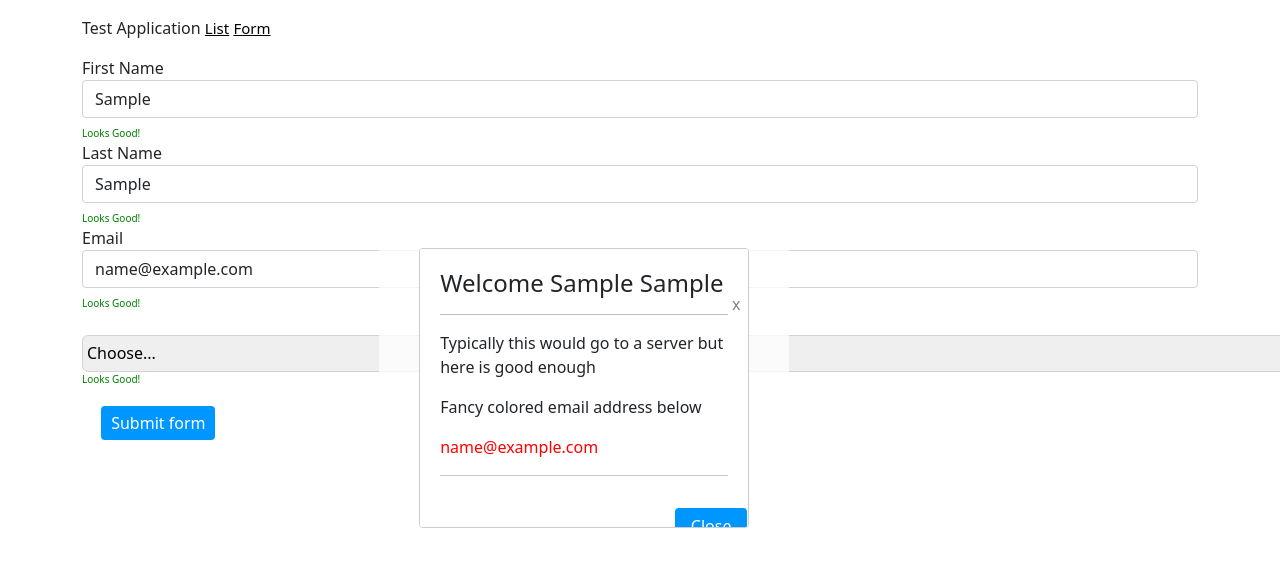
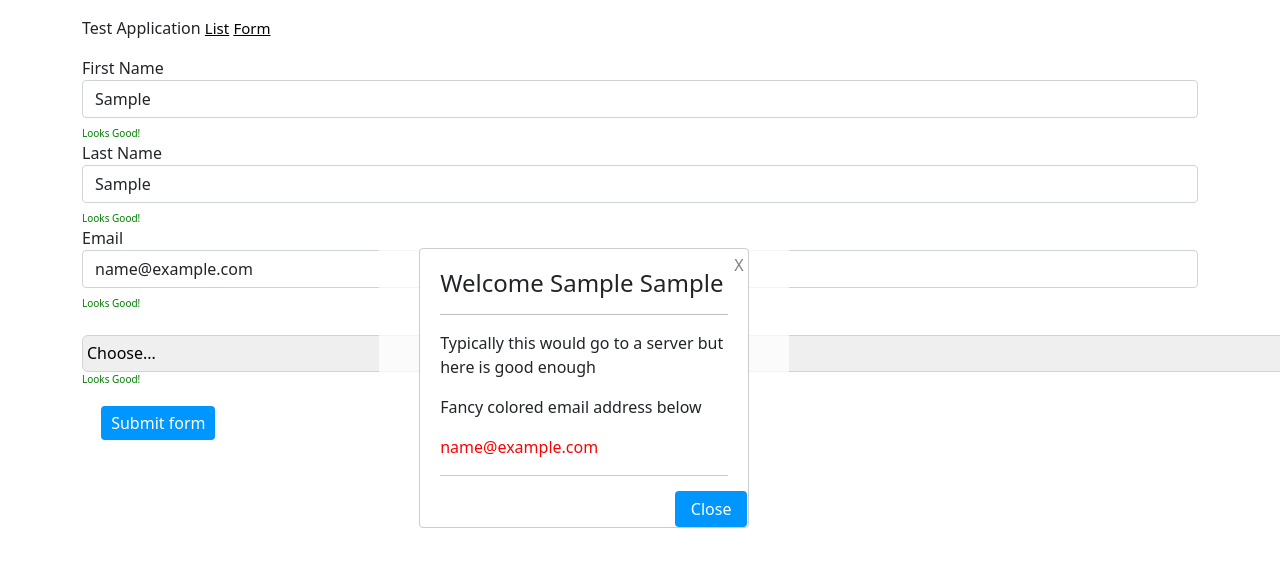
Before and after one commit to CourtneyWB/PocTest, a React (Create React App) app: page /MainForm in a window 1280 px wide. Both pictures are taken after typing "Sample", "Sample", "name@example.com" into the empty fields and a click on the button "Submit form". Shown: the top 566 px of the page. Built offline with nearby package versions, Linux system fonts and the light colour scheme.

Commit message:
close button added

```diff
--- a/src/Components/FormFolder/MainForm.js
+++ b/src/Components/FormFolder/MainForm.js
@@ -83,14 +83,16 @@ const validate = Yup.object({
         onRequestClose={toggleModal}
         contentLabel="My  Modal"
       >
-        <div><button style={{position:'absolute',
+        <button style={{position:'absolute',
   background: 'white',
   border: '#67C8FF',
   color:'grey',
-  margin:'1.4rem',
+  margin:'1.2rem',
   padding: '1px 1px',
   right:'-1em',
- }}onClick={toggleModal}>x </button></div>
+  top:'-1em',
+ }}onClick={toggleModal}>X</button>
+
 
   <h2 style={{fontSize:"24px"}}>Welcome   {values.firstName}   {values.lastName}
 </h2>
@@ -119,6 +121,7 @@ values.favouriteColor === 'blue'
   margin:'5%',
   padding: '6px 16px',
   right:'-1em',
+  bottom:'-1em',
   display: 'inline',borderRadius:'4px'}}onClick={toggleModal}>Close </button></div>
 <div></div>
       </Modal>
```
